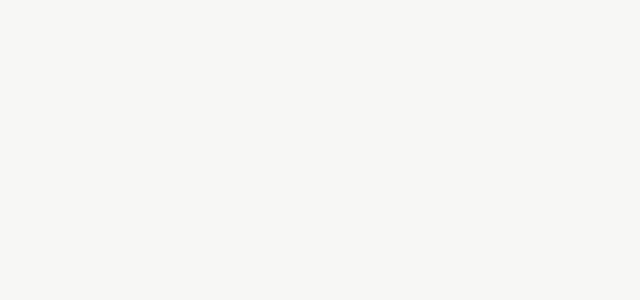
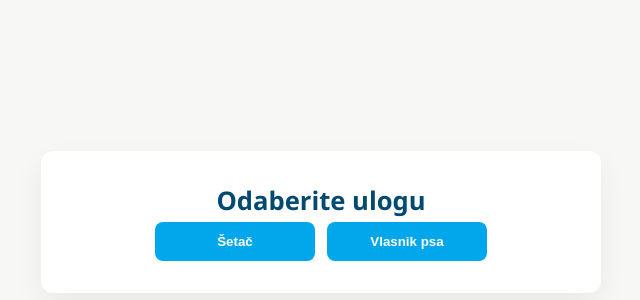
Before and after one commit to EmaZidar/PsiciUOphodnji, a React (Vite) app in the folder client/: page /registration-options in a window 1280 px wide. Before the commit this address had no page. Shown: the part 150-450 px from the top of the page, without its empty margins (319-959 px from the left). Built offline with nearby package versions, Linux system fonts and the light colour scheme.

Commit message:
Added role selection

```diff
--- a/client/src/App.jsx
+++ b/client/src/App.jsx
@@ -1,6 +1,7 @@
 import React from "react";
 import Home from "./pages/Home.jsx";
 import Login from "./pages/Login.jsx";
+import RegistrationOptions from "./pages/RegistrationOptions.jsx";
 import { Routes } from "react-router-dom";
 import "./style.css";
 import { BrowserRouter, Route } from "react-router-dom";
@@ -11,6 +12,7 @@ function App() {
         <Routes>
           <Route path="/" element={<Home />} />
           <Route path="/login" element={<Login />} />
+          <Route path="/registration-options" element={<RegistrationOptions />} />
         </Routes>
       </BrowserRouter>
     </>
--- /dev/null
+++ b/client/src/pages/RegistrationOptions.css
@@ -0,0 +1,83 @@
+:root{
+  --c-1: #004970;
+  --c-2: #0097D7;
+  --c-3: #A4C7D8;
+  --c-4: #02A7EB;
+  --c-5: #F7F7F6;
+}
+
+.role-page{
+  display:flex;
+  align-items:center;
+  justify-content:center;
+  padding:4rem 1rem;
+  min-height: calc(100vh - 120px);
+  background: var(--c-5);
+}
+
+.role-card{
+  width:100%;
+  max-width:560px;
+  background:#fff;
+  border-radius:12px;
+  padding:2rem;
+  box-shadow:0 12px 30px rgba(2,10,20,0.06);
+  text-align:center;
+}
+
+.role-card h1{
+  font-size:1.6rem;
+  color:var(--c-1);
+  margin-bottom:0.25rem;
+}
+
+.role-desc{
+  color:#274659;
+  margin-bottom:1.25rem;
+}
+
+.role-buttons{
+  display:flex;
+  gap:12px;
+  justify-content:center;
+  flex-wrap:wrap;
+}
+
+.role-btn{
+  min-width:160px;
+  padding:0.75rem 1rem;
+  border-radius:8px;
+  font-weight:800;
+  cursor:pointer;
+  border:0;
+  transition:all 160ms ease;
+}
+
+.role-btn.primary{
+  background:var(--c-4);
+  color:#fff;
+}
+
+.role-btn.ghost{
+  background:transparent;
+  color:var(--c-1);
+  border:2px solid var(--c-3);
+}
+
+.role-btn:hover{
+  transform:translateY(-3px);
+}
+
+@media (max-width:520px){
+  .role-card{
+    padding:1.25rem;
+  }
+
+  .role-buttons{
+    flex-direction:column;
+  }
+
+  .role-btn{
+    width:100%;
+  }
+}
--- /dev/null
+++ b/client/src/pages/RegistrationOptions.jsx
@@ -0,0 +1,35 @@
+import React from 'react';
+import { useNavigate } from 'react-router-dom';
+import './RegistrationOptions.css';
+
+export default function RegistrationOptions() {
+  const navigate = useNavigate();
+
+  const handleSelection = async (role) => {
+    try {
+      await fetch('/api/user/role', {
+        method: 'POST',
+        headers: { 'Content-Type': 'application/json' },
+        body: JSON.stringify({ role }),
+      });
+    } catch (e) {
+      console.warn('Could not persist role:', e);
+    }
+
+    navigate('/');
+  };
+
+  return (
+    <div className="role-page">
+      <div className="role-card">
+        <h1>Odaberite ulogu</h1>
+
+
+        <div className="role-buttons">
+          <button onClick={() => handleSelection('setac')} className="role-btn primary">Šetač</button>
+          <button onClick={() => handleSelection('vlasnik psa')} className="role-btn primary">Vlasnik psa</button>
+        </div>
+      </div>
+    </div>
+  );
+}
```
Also changed, not shown: 1 other file (tests, documents, lock files or other folders).
